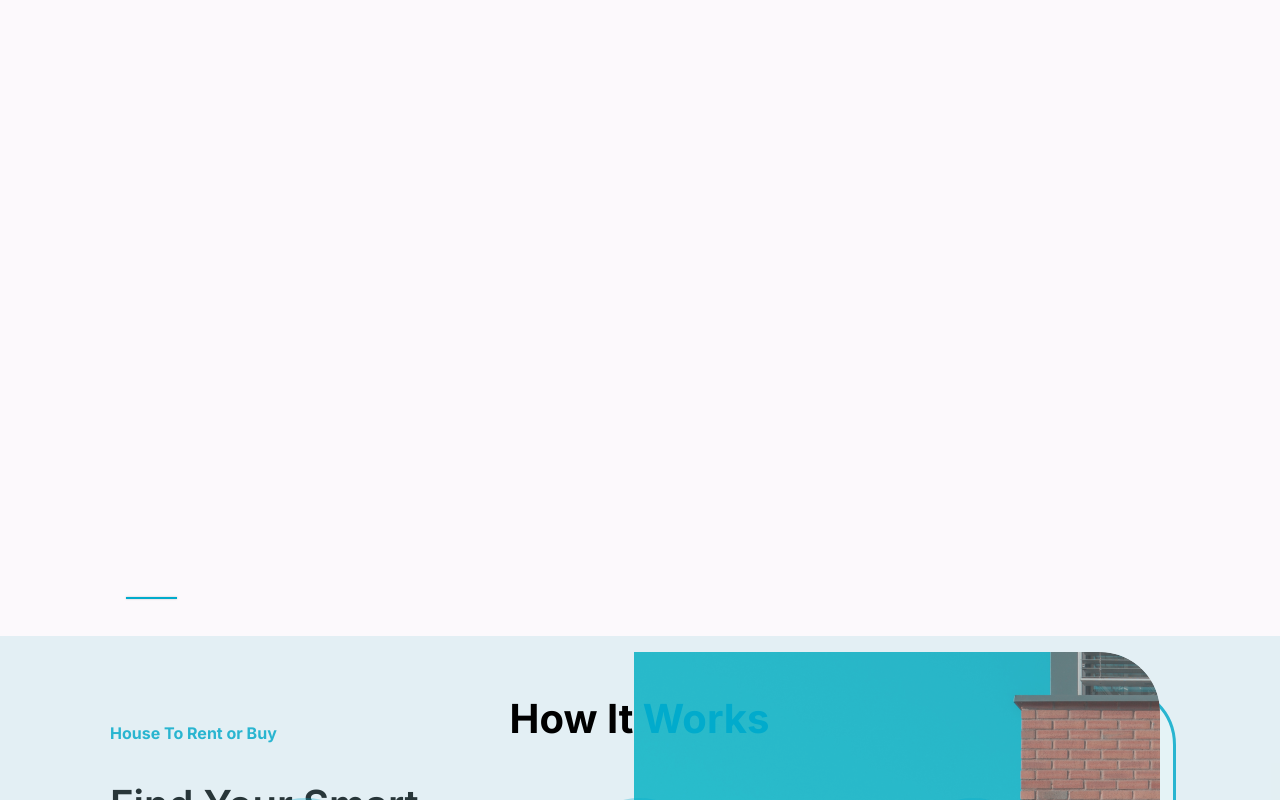
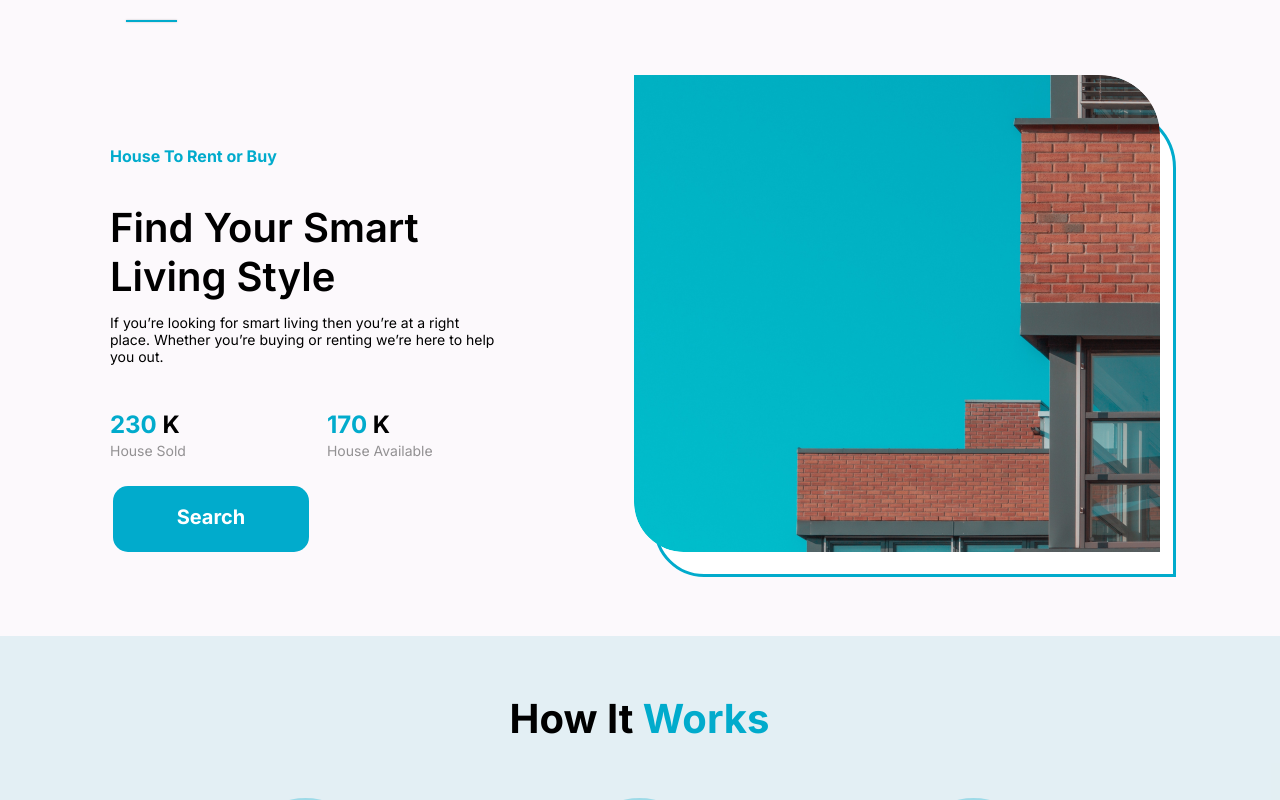
Before and after one commit to fiker31/Betoch-website, a React (Create React App) app: page / in a window 1280 px wide. Shown: the top 800 px of the page. Built offline with nearby package versions, Linux system fonts and the light colour scheme.

Commit message:
Style edited

```diff
--- a/src/Components/LandingPage/HeroSection.tsx
+++ b/src/Components/LandingPage/HeroSection.tsx
@@ -53,5 +53,6 @@ export const HeroSection: FunctionComponent = () => {
 
 
 
+
   )
   }
--- a/src/Shared/Layout/Footer.tsx
+++ b/src/Shared/Layout/Footer.tsx
@@ -55,4 +55,5 @@ export const Footer: FunctionComponent = () => {
 
 </div>
 
+
             )}
--- a/src/Shared/Layout/Header.tsx
+++ b/src/Shared/Layout/Header.tsx
@@ -4,7 +4,7 @@ import styles from "../../pages/RealEstateLandingPage.module.css";
 export const Header: FunctionComponent = () => {
     return (
 
-        <div className={styles.frameParent}>
+        <div >
         <div className={styles.logoGroup}>
 
        <div className={styles.logo1}>
@@ -56,4 +56,5 @@ export const Header: FunctionComponent = () => {
 
 </div>
 
+
             )}
```
